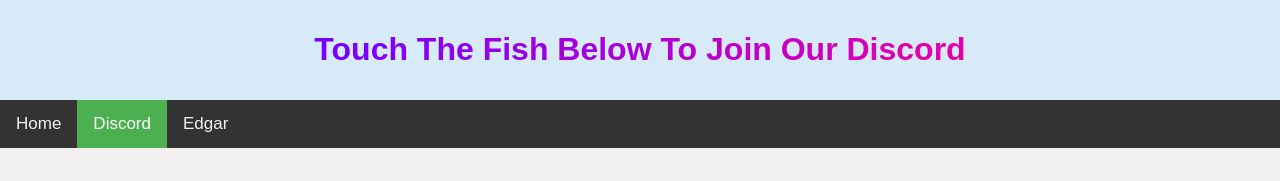
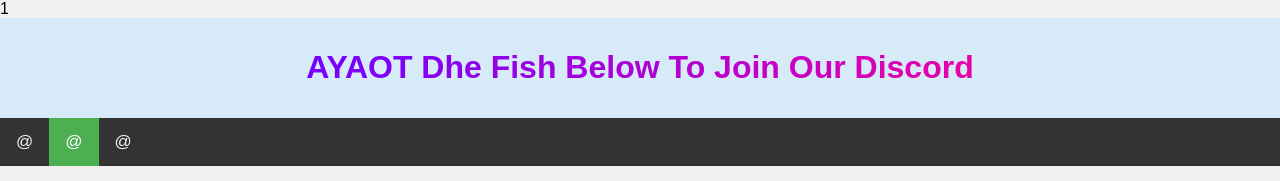
Before and after one commit to glowingspiderweb/glowingspiderweb.github.io, a plain HTML site: page index.html in a window 1280 px wide. Shown: the top 181 px of the page. Drawn offline with Linux system fonts and the light colour scheme.

Commit message:
Update index.html

```diff
--- a/index.html
+++ b/index.html
@@ -1,4 +1,4 @@
-<!DOCTYPE html>
+1<!DOCTYPE html>
 <html>
 <head>
 <title>Are You Afraid of the Dark?</title>
@@ -92,13 +92,13 @@ body {
 <body style="background-color:#F2F1F0;">
 
 <div class="header">
-    <center><h1><span style='color:#7700FF;'>T</span><span style='color:#7900FC;'>o</span><span style='color:#7C00FA;'>u</span><span style='color:#7F00F8;'>c</span><span style='color:#8200F6;'>h</span> <span style='color:#8800F1;'>T</span><span style='color:#8B00EF;'>h</span><span style='color:#8E00ED;'>e</span> <span style='color:#9300E9;'>F</span><span style='color:#9600E7;'>i</span><span style='color:#9900E4;'>s</span><span style='color:#9C00E2;'>h</span> <span style='color:#A200DE;'>B</span><span style='color:#A500DC;'>e</span><span style='color:#A800DA;'>l</span><span style='color:#AB00D7;'>o</span><span style='color:#AD00D5;'>w</span> <span style='color:#B300D1;'>T</span><span style='color:#B600CF;'>o</span> <span style='color:#BC00CA;'>J</span><span style='color:#BF00C8;'>o</span><span style='color:#C200C6;'>i</span><span style='color:#C500C4;'>n</span> <span style='color:#CA00C0;'>O</span><span style='color:#CD00BD;'>u</span><span style='color:#D000BB;'>r</span> <span style='color:#D600B7;'>D</span><span style='color:#D900B5;'>i</span><span style='color:#DC00B3;'>s</span><span style='color:#DF00B0;'>c</span><span style='color:#E200AE;'>o</span><span style='color:#E400AC;'>r</span><span style='color:#E700AA;'>d</span></h1></center>
+    <center><h1><span style='color:#7700FF;'>A</span><span style='color:#7900FC;'>Y</span><span style='color:#7C00FA;'>A</span><span style='color:#7F00F8;'>O</span><span style='color:#8200F6;'>T</span> <span style='color:#8800F1;'>D</span><span style='color:#8B00EF;'>h</span><span style='color:#8E00ED;'>e</span> <span style='color:#9300E9;'>F</span><span style='color:#9600E7;'>i</span><span style='color:#9900E4;'>s</span><span style='color:#9C00E2;'>h</span> <span style='color:#A200DE;'>B</span><span style='color:#A500DC;'>e</span><span style='color:#A800DA;'>l</span><span style='color:#AB00D7;'>o</span><span style='color:#AD00D5;'>w</span> <span style='color:#B300D1;'>T</span><span style='color:#B600CF;'>o</span> <span style='color:#BC00CA;'>J</span><span style='color:#BF00C8;'>o</span><span style='color:#C200C6;'>i</span><span style='color:#C500C4;'>n</span> <span style='color:#CA00C0;'>O</span><span style='color:#CD00BD;'>u</span><span style='color:#D000BB;'>r</span> <span style='color:#D600B7;'>D</span><span style='color:#D900B5;'>i</span><span style='color:#DC00B3;'>s</span><span style='color:#DF00B0;'>c</span><span style='color:#E200AE;'>o</span><span style='color:#E400AC;'>r</span><span style='color:#E700AA;'>d</span></h1></center>
 </div>
 
 <div class="topnav">
-  <a href="@">Home</a>
-  <a class="active" href="@">Discord</a>
-  <a href="@">Edgar</a>
+  <a href="@">@</a>
+  <a class="active" href="@">@</a>
+  <a href="@">@</a>
 </div>
 
 <div class="row">
```
